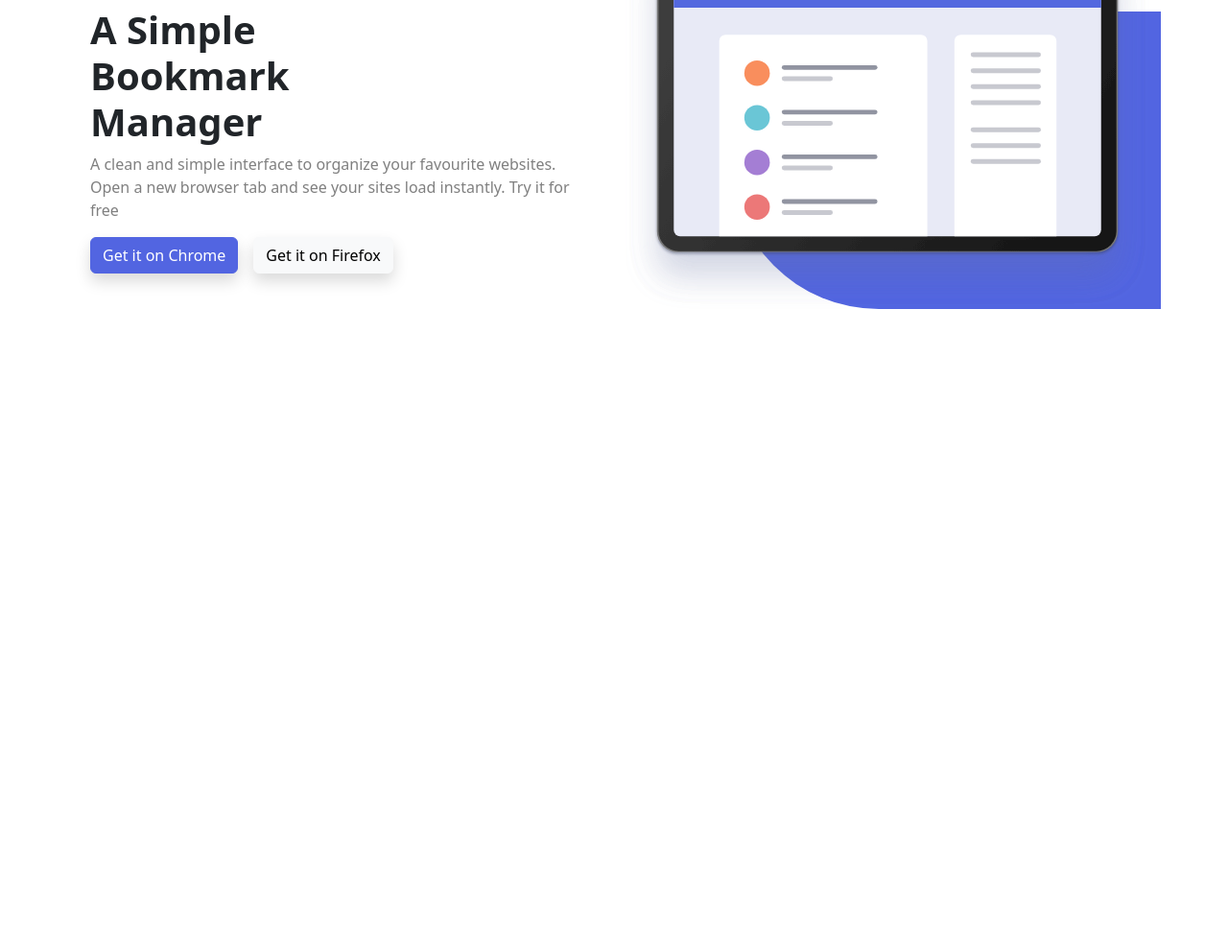
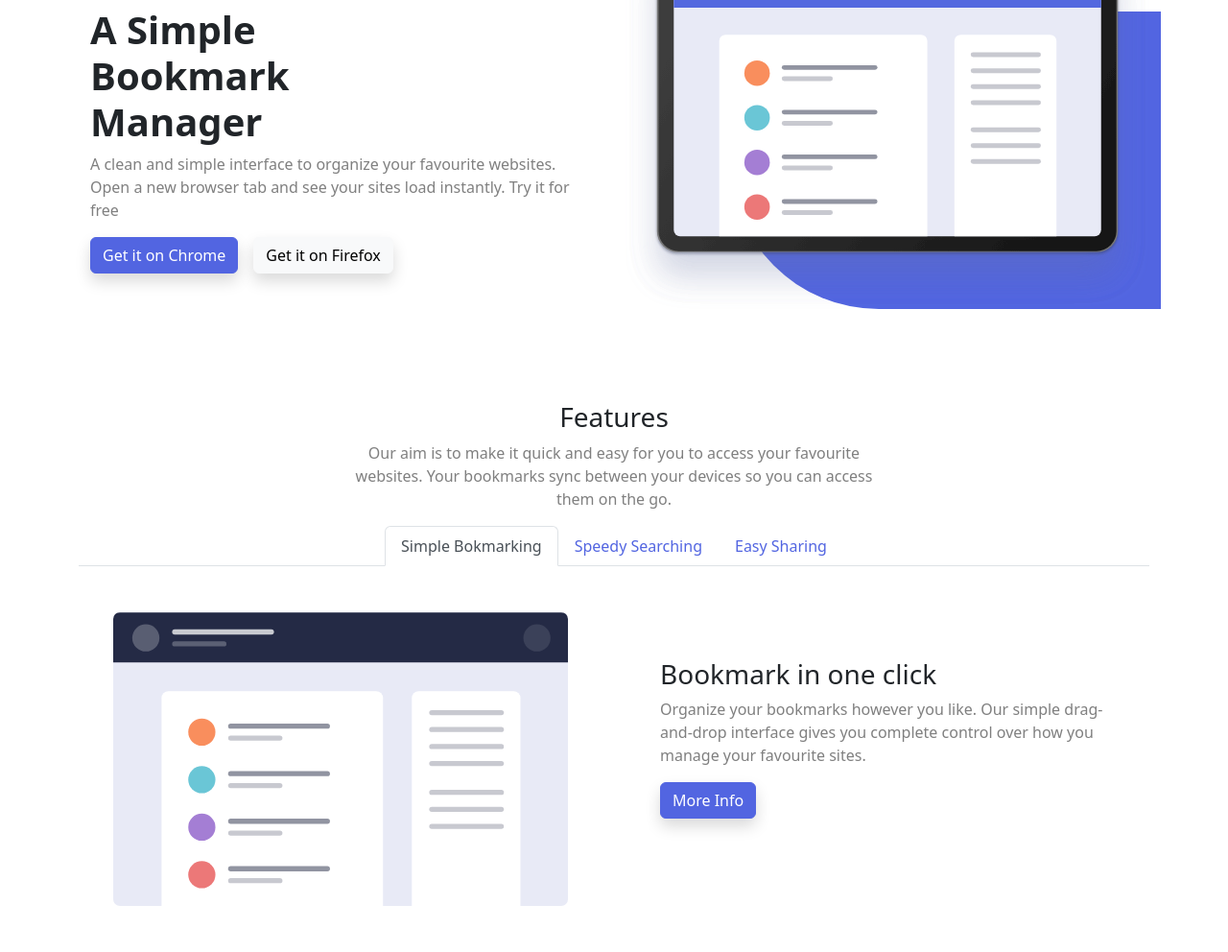
Before and after one commit to XaviOli/Landing-page-with-Bootstrap5, a plain HTML site: page index.html in a window 1280 px wide. Shown: the part 233-1225 px from the top of the page at 96% size. Before the commit the page ends 800 px from the top, so only its background shows below. Drawn offline with nearby package versions, Linux system fonts and the light colour scheme.

Commit message:
Exercise 2

```diff
--- a/index.html
+++ b/index.html
@@ -87,12 +87,64 @@
       </div>
       <!-- Right column -->
       <div class="col-12 col-lg-6 order-first order-lg-last hero-parent mb-5 overflow-hidden">
-       <div class="mt-5 franja-der">
-           <img src="./Recursos/Imagenes/illustration-hero.svg" class="img-fluid" id="hero" alt="">
-           <div class="background-blue"></div>
+        <div class="mt-5 franja-der">
+            <img src="./Recursos/Imagenes/illustration-hero.svg" class="img-fluid" id="hero" alt="">
+            <div class="background-blue"></div>
+        </div>
+      </div>
+   </div>
+ </div>
+
+<!-- =============================================================== -->
+  <!-- FEATURES -->
+  <!-- =============================================================== -->
+
+  <div class="col-12 col-md-6 mx-auto text-center mt-5">
+    <h3>Features</h3>
+       <p class="text-black-50">Our aim is to make it quick and easy
+          for you to access your favourite websites.
+          Your bookmarks sync between your devices so you can access them on the go.
+       </p>
+</div>
+
+<!-- =============================================================== -->
+<!-- COMPONENTS TABS -->
+<!-- =============================================================== -->
+
+<nav>
+<div
+ class="nav nav-tabs justify-content-center flex-column flex-sm-row" id="nav-tab" role="tablist">
+ <button class="nav-link active" id="nav-home-tab" data-bs-toggle="tab" data-bs-target="#nav-home" type="button" role="tab" aria-controls="nav-home" aria-selected="true">Simple Bokmarking</button>
+ <button class="nav-link" id="nav-profile-tab" data-bs-toggle="tab" data-bs-target="#nav-profile" type="button" role="tab" aria-controls="nav-profile" aria-selected="false">Speedy Searching</button>
+ <button class="nav-link" id="nav-contact-tab" data-bs-toggle="tab" data-bs-target="#nav-contact" type="button"role="tab"aria-controls="nav-contact" aria-selected="false">Easy Sharing </button>
+</div>
+
+<div class="tab-content" id="nav-tabContent">
+ <div class="tab-pane fade show active" id="nav-home" role="tabpanel" aria-labelledby="nav-home-tab">
+
+   <div class="row">
+     <div class="fundo col-md-6 p-5">
+
+       <!-- Left column -->
+
+       <div class="franja-izq"></div>
+       <img src="./Recursos/Imagenes/illustration-features-tab-1.svg" alt="" width="100%" height=""/>
+       <div class="background-blue-left"></div>
+     </div>
+     <div class="col-md-6 p-5 mt-5">
+
+       <!-- Right column -->
+
+         <h3>Bookmark in one click</h3>
+             <p class="text-black-50">Organize your bookmarks however you like. Our simple drag-and-drop
+              interface gives you complete control over how you manage your favourite sites.
+             </p>
+       <button type="button" class="btn btn-primary shadow">More Info</button>
      </div>
    </div>
-  </section>
+ </div>
+
+</section>
 
 </body>
 </html>
```
